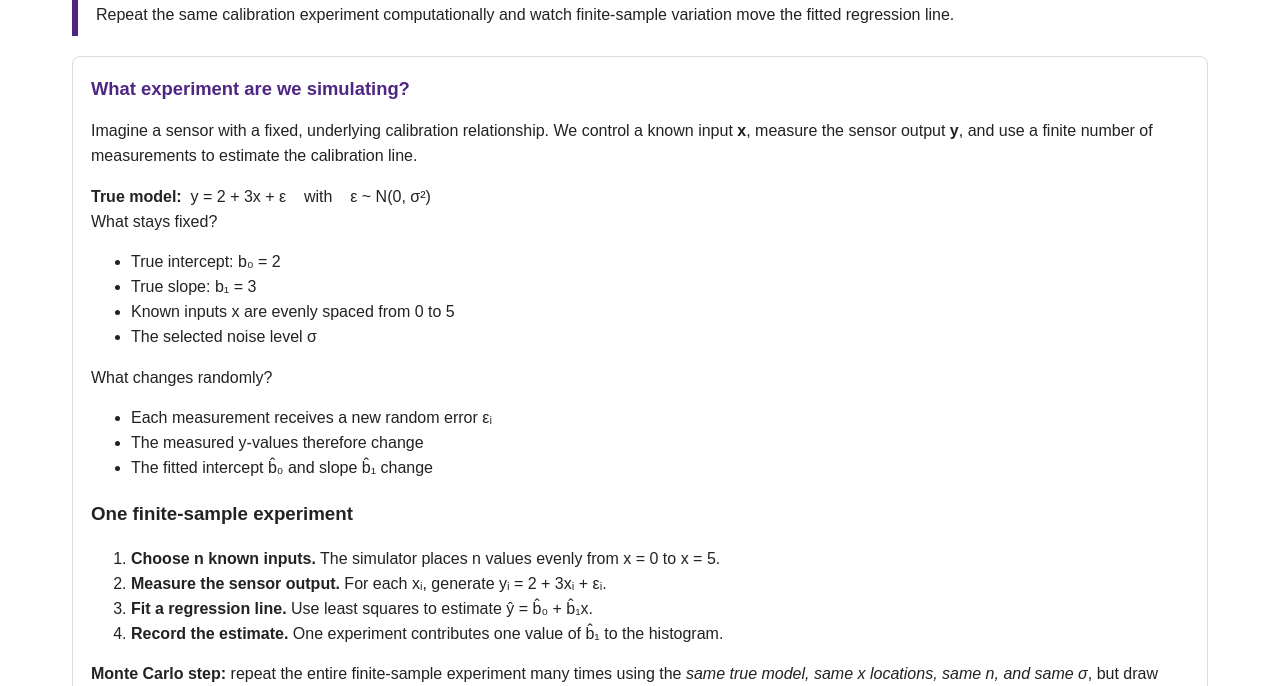
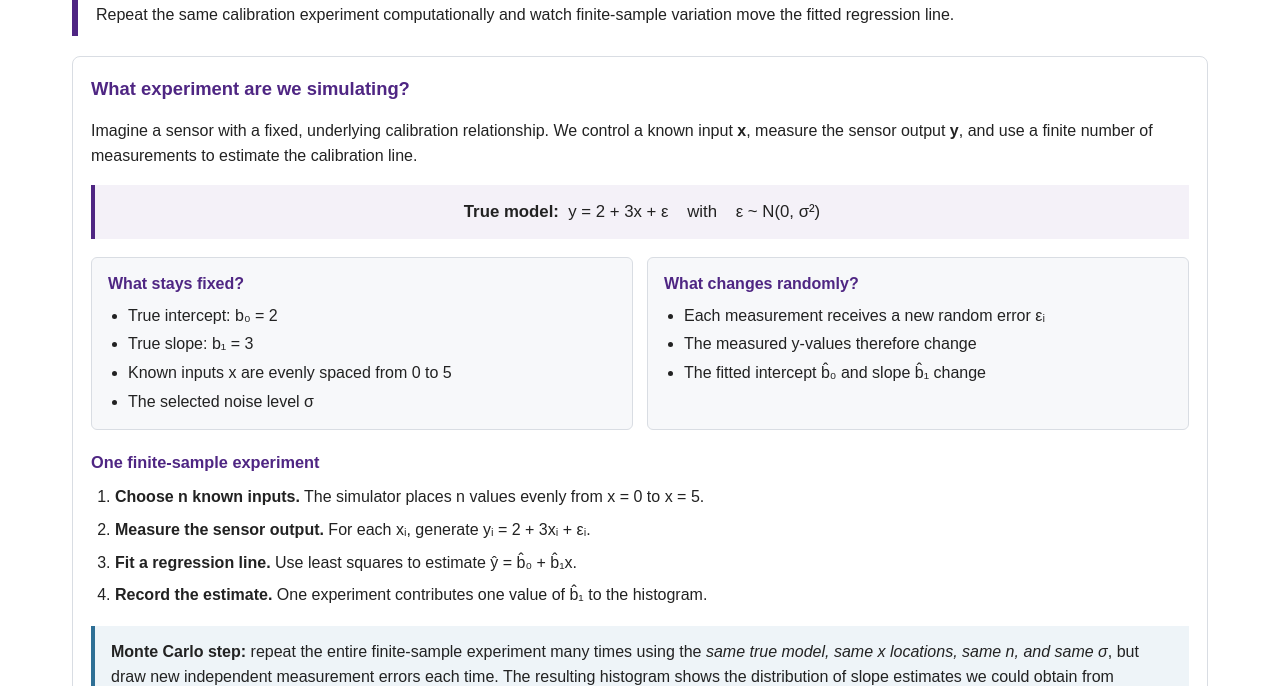
Before and after one commit to stargaze221/me3310-interactive, a plain HTML site: page monte-carlo-regression/index.html in a window 1280 px wide. Shown: the part 114-800 px from the top of the page. Drawn offline with Linux system fonts and the light colour scheme.

Commit message:
Style experiment setup explanation

```diff
--- a/monte-carlo-regression/styles.css
+++ b/monte-carlo-regression/styles.css
@@ -39,11 +39,49 @@ h1 { margin: 0; color: var(--purple); font-size: clamp(1.5rem, 3vw, 2.2rem); }
   margin-bottom: 18px;
   border-radius: 8px;
 }
+.setup { background: #fff; }
+.equation {
+  margin: 16px 0 18px;
+  padding: 14px 16px;
+  background: var(--purple-light);
+  border-left: 4px solid var(--purple);
+  font-size: 1.05rem;
+  text-align: center;
+}
+.setup-grid {
+  display: grid;
+  grid-template-columns: repeat(2, minmax(240px, 1fr));
+  gap: 14px;
+  margin: 18px 0;
+}
+.setup-card {
+  background: var(--soft);
+  border: 1px solid var(--border);
+  padding: 14px 16px;
+  border-radius: 6px;
+}
+.setup-label {
+  display: block;
+  font-weight: 700;
+  color: var(--purple);
+  margin-bottom: 7px;
+}
+.setup-card ul { margin: 0; padding-left: 20px; }
+.setup-card li + li { margin-top: 4px; }
+h3 { margin: 20px 0 8px; color: var(--purple); font-size: 1.02rem; }
+.recipe { margin: 10px 0 18px; padding-left: 24px; }
+.recipe li + li { margin-top: 8px; }
+.mc-callout {
+  padding: 14px 16px;
+  background: #eef4f8;
+  border-left: 4px solid var(--true);
+}
 .controls { background: var(--soft); }
 .control-grid {
   display: grid;
   grid-template-columns: repeat(2, minmax(220px, 1fr));
   gap: 16px;
+  margin-top: 12px;
 }
 .control-grid.compact { grid-template-columns: repeat(3, minmax(180px, 1fr)); }
 label { font-weight: 700; display: grid; gap: 7px; }
@@ -98,6 +136,9 @@ details summary { cursor: pointer; color: var(--purple); font-weight: 700; font-
   .summary-grid { grid-template-columns: repeat(2, minmax(130px, 1fr)); }
   .control-grid.compact { grid-template-columns: 1fr; }
 }
+@media (max-width: 680px) {
+  .setup-grid { grid-template-columns: 1fr; }
+}
 @media (max-width: 560px) {
   .app-shell { padding: 12px; }
   .control-grid, .summary-grid, .dimension-grid { grid-template-columns: 1fr; }
```
